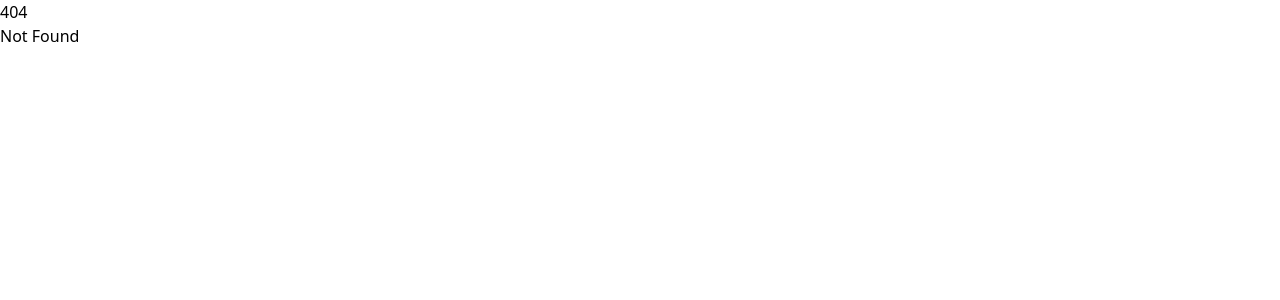
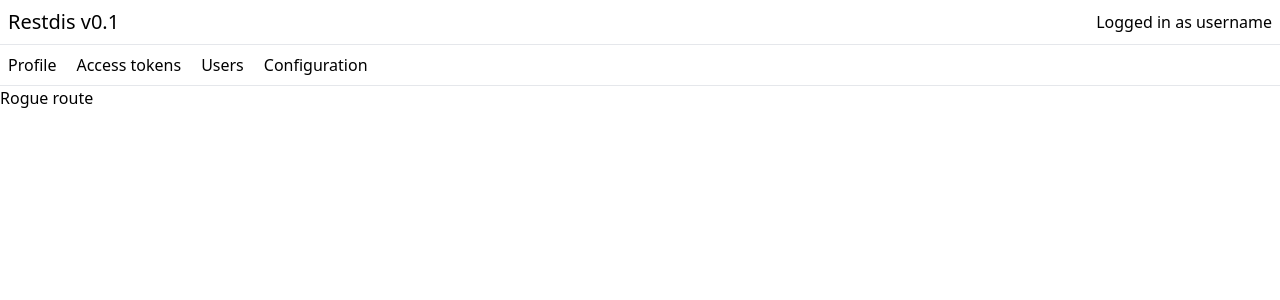
Before and after one commit to joseph0x45/restdis, a SvelteKit app in the folder admin/: page /profile in a window 1280 px wide. Before the commit this address had no page. Shown: the top 300 px of the page. Built offline with nearby package versions, Linux system fonts and the light colour scheme.

Commit message:
refactor: set default route to profile

```diff
--- a/admin/src/routes/(authed)/+layout.svelte
+++ b/admin/src/routes/(authed)/+layout.svelte
@@ -8,7 +8,7 @@
 	</div>
 </header>
 <div class=" flex w-full gap-5 p-2 border-b">
-<a class=" hover:underline" href="/console/">Profile</a>
+	<a class=" hover:underline" href="/console/">Profile</a>
 	<a class=" hover:underline" href="/console/">Access tokens</a>
 	<a class=" hover:underline" href="/console/">Users</a>
 	<a class=" hover:underline" href="/console/">Configuration</a>
--- a/admin/src/routes/(authed)/console/+page.svelte
+++ /dev/null
@@ -1 +0,0 @@
-<h1>Breh</h1>
--- /dev/null
+++ b/admin/src/routes/(authed)/profile/+page.svelte
@@ -0,0 +1 @@
+<h1>Rogue route</h1>
```
